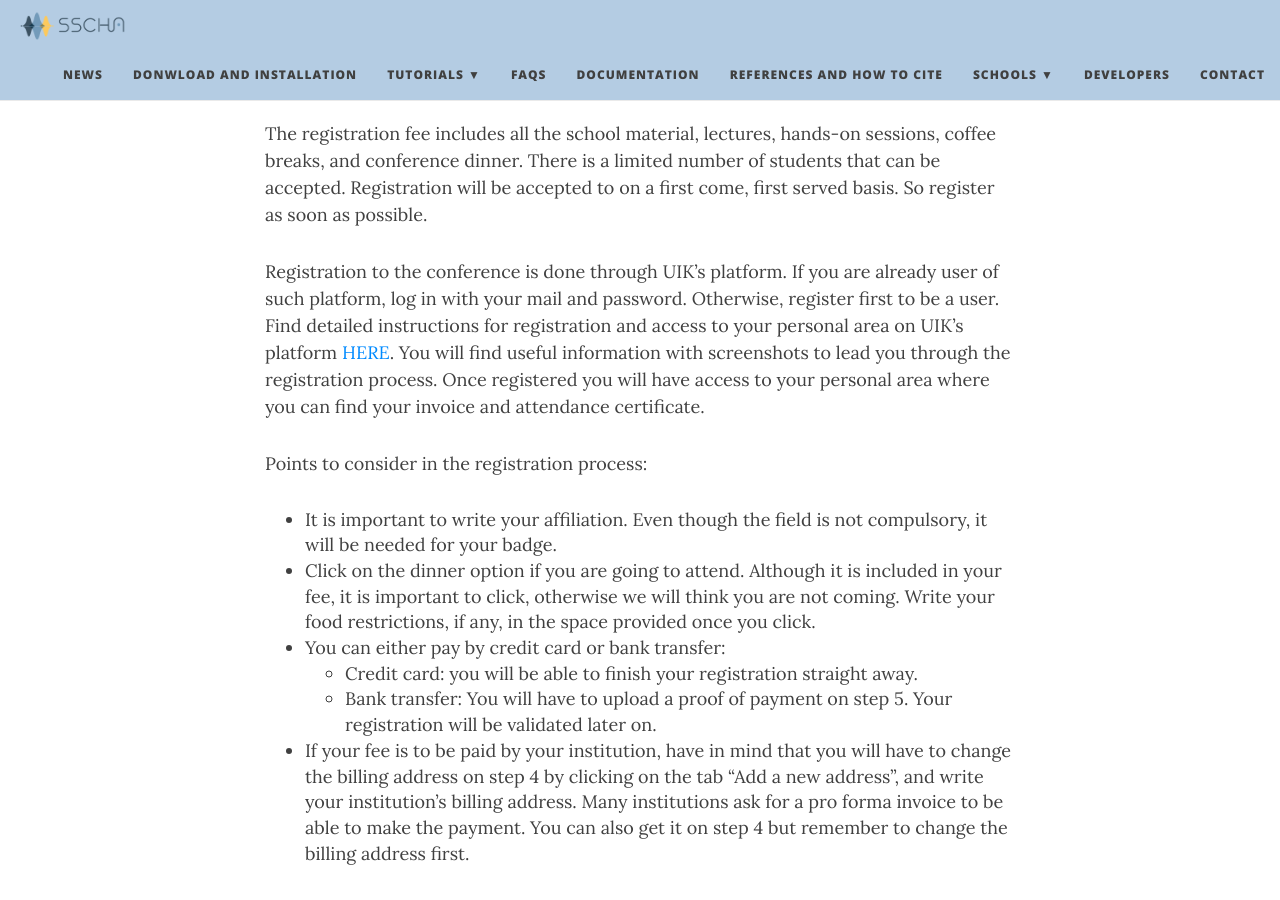
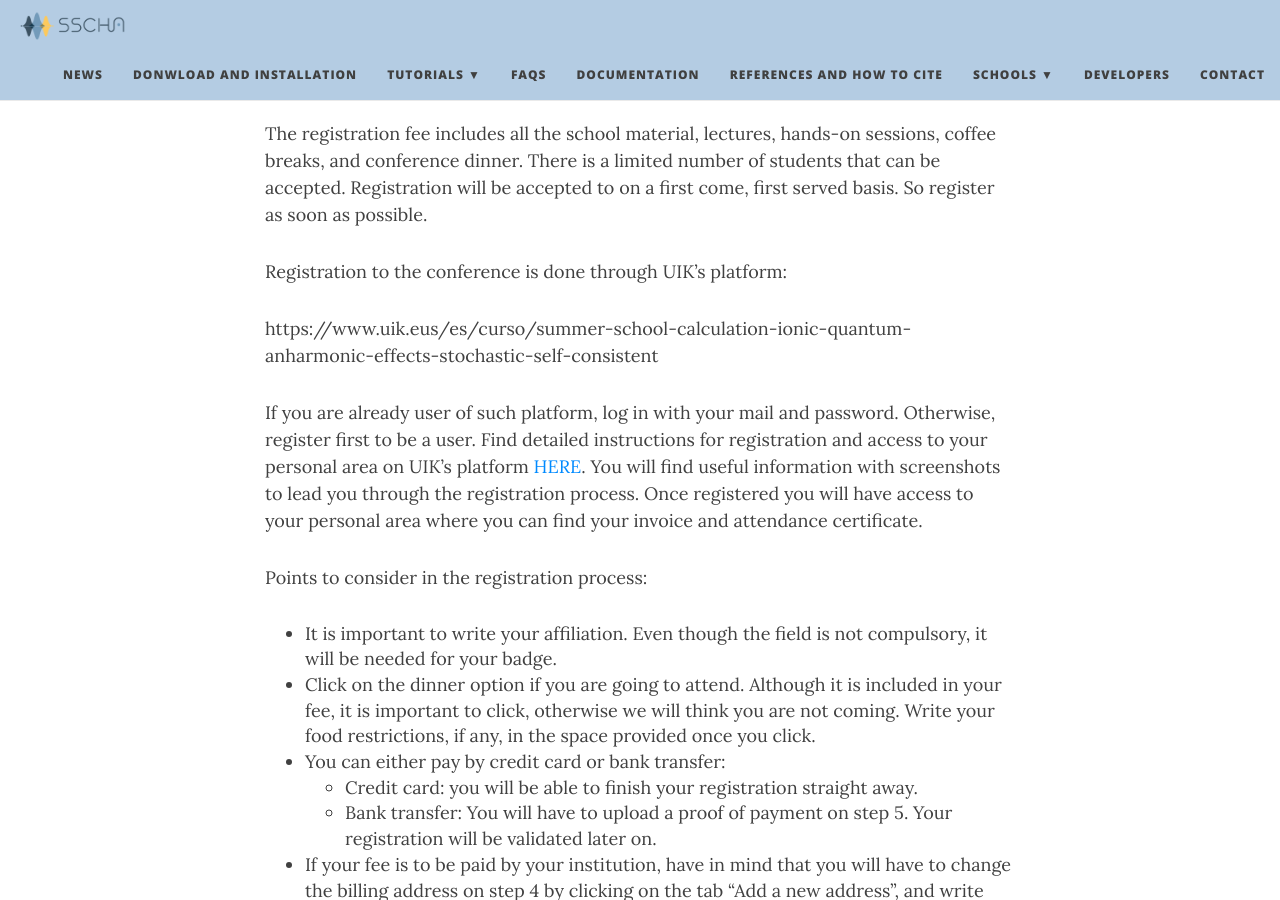
Before and after one commit to SSCHAcode/sschacode.github.io, a Jekyll site: the page built from Schools/2023/home.md, in a window 1280 px wide and 900 px high, scrolled down 3413 px. Built offline with Jekyll 4.4.1, drawn with Linux system fonts in a browser that asks for light colours; nearby versions of some CDN libraries; some of the changed lines change nothing that is shown.

Commit message:
Update home.md

```diff
--- a/Schools/2023/home.md
+++ b/Schools/2023/home.md
@@ -68,7 +68,11 @@
 
 The registration fee includes all the school material, lectures, hands-on sessions, coffee breaks, and conference dinner. There is a limited number of students that can be accepted. Registration will be accepted to on a first come, first served basis. So register as soon as possible.
 
-Registration to the conference is done through UIK’s platform. If you are already user of such platform, log in with your mail and password. Otherwise, register first to be a user.  Find detailed instructions for registration and access to your personal area on UIK’s platform [HERE](Registration_instructions_SSCHA.pdf). You will find useful information with screenshots to lead you through the registration process. Once registered you will have access to your personal area where you can find your invoice and attendance certificate.
+Registration to the conference is done through UIK’s platform:
+
+https://www.uik.eus/es/curso/summer-school-calculation-ionic-quantum-anharmonic-effects-stochastic-self-consistent
+
+If you are already user of such platform, log in with your mail and password. Otherwise, register first to be a user.  Find detailed instructions for registration and access to your personal area on UIK’s platform [HERE](Registration_instructions_SSCHA.pdf). You will find useful information with screenshots to lead you through the registration process. Once registered you will have access to your personal area where you can find your invoice and attendance certificate.
 
 Points to consider in the registration process:
 - It is important to write your affiliation. Even though the field is not compulsory, it will be needed for your badge.
```
